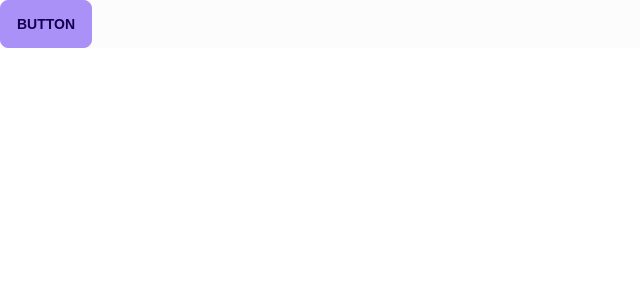
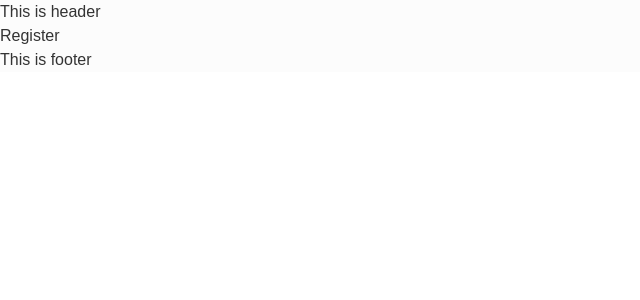
Before and after one commit to mdnaimurrahaman/restaurant-app, a React (Create React App) app: page /register in a window 1280 px wide. Shown: the top 300 px of the page, without its empty margins (0-640 px from the left). Built offline with nearby package versions, Linux system fonts and the light colour scheme.

Commit message:
Projects components setup and run this projects

```diff
--- a/src/App.js
+++ b/src/App.js
@@ -1,10 +1,11 @@
 
 import './App.css';
+import Layout from './components/Layout/Layout';
 
 function App() {
   return (
-    <div className=''>
-      <button class="btn btn-primary">Button</button>
+    <div >
+      <Layout/>
     </div>
   );
 }
--- /dev/null
+++ b/src/components/Footer/Footer.js
@@ -0,0 +1,11 @@
+import React from 'react';
+
+const Footer = () => {
+    return (
+        <div>
+            This is footer
+        </div>
+    );
+};
+
+export default Footer;
--- /dev/null
+++ b/src/components/Header/Header.js
@@ -0,0 +1,11 @@
+import React from 'react';
+
+const Header = () => {
+    return (
+        <div>
+            This is header
+        </div>
+    );
+};
+
+export default Header;
--- /dev/null
+++ b/src/components/Layout/Layout.js
@@ -0,0 +1,18 @@
+import React from 'react';
+import Routers from '../../routes/Routers';
+import Footer from '../Footer/Footer';
+import Header from '../Header/Header';
+
+const Layout = () => {
+    return (
+        <div>
+            <Header/>
+            <div>
+                <Routers/>
+            </div>
+            <Footer/>
+        </div>
+    );
+};
+
+export default Layout;
--- a/src/index.js
+++ b/src/index.js
@@ -1,13 +1,16 @@
-import React from 'react';
-import ReactDOM from 'react-dom/client';
-import './index.css';
-import App from './App';
-import reportWebVitals from './reportWebVitals';
+import React from "react";
+import ReactDOM from "react-dom/client";
+import "./index.css";
+import App from "./App";
+import reportWebVitals from "./reportWebVitals";
+import { BrowserRouter as Router } from "react-router-dom";
 
-const root = ReactDOM.createRoot(document.getElementById('root'));
+const root = ReactDOM.createRoot(document.getElementById("root"));
 root.render(
   <React.StrictMode>
-    <App />
+    <Router>
+      <App />
+    </Router>
   </React.StrictMode>
 );
 
```
